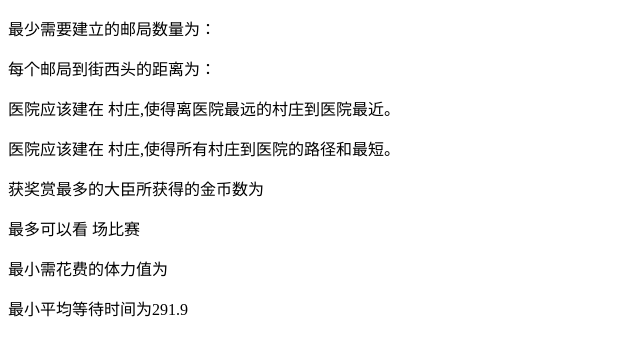
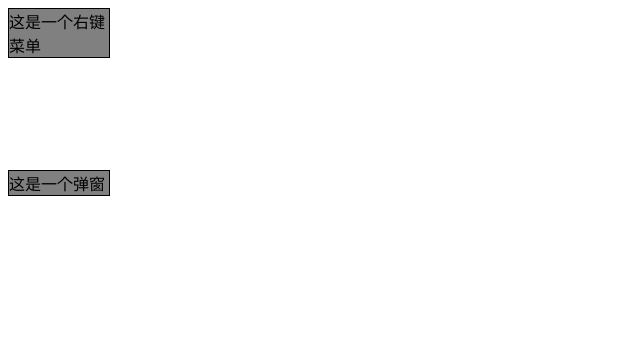
Before and after one commit to whatdfjslfjldks/vue-componentization, a Vue app in the folder vueComponentization/: page / in a window 1280 px wide. Shown: the top 356 px of the page, without its empty margins (0-640 px from the left). Built offline with nearby package versions, Linux system fonts and the light colour scheme.

Commit message:
bug:上传一个觉得有意思的bug，为什么点击确定后弹窗没有消失？提示：涉及到事件的处理模式

```diff
--- a/vueComponentization/src/App.vue
+++ b/vueComponentization/src/App.vue
@@ -1,13 +1,17 @@
 <template>
-<!-- <ContextMenu :menu="[
+<ContextMenu :menu="[
   {label:'test1'},
   {label:'test2'},
   {label:'test3'},
   {label:'test4'}
   ]" @menu-item-clicked="handleMenuItemClicked">
 <div class="test">这是一个右键菜单</div>
-</ContextMenu> -->
-  <div v-if="result">
+</ContextMenu>
+<br/><br/><br/><br/><br/><br/><br/><br/><br/>
+<Modal :title="'弹窗'" :content="'是否关闭？'">
+<div class="test">这是一个弹窗</div>
+</Modal>
+  <!-- <div v-if="result">
     <p>最少需要建立的邮局数量为：{{ result.numOfPosts }}</p>
     <p>每个邮局到街西头的距离为：</p>
     <ul>
@@ -29,56 +33,57 @@
   </div>
   <div v-if="result">
   <p>最小平均等待时间为{{ result.time }}</p>
-  </div>
+  </div> -->
 </template>
 
 <script>
 import ContextMenu from "./components/ContextMenu.vue";
-import {subjectPost} from "./utils/subjectPost.js";
-import {subjectDoctor} from "./utils/subjectDoctor.js";
-import {subjectKingGame} from "./utils/subjectKingGame.js";
-import {subjectWatchTV} from "./utils/subjectWatchTV.js";
-import {subjectAppleMerge} from "./utils/subjectAppleMerge.js";
-import {subjectWater} from "./utils/subjectWater.js";
-const MAX=Infinity;//正无穷大
+import Modal from "./components/Modal.vue";
+// import {subjectPost} from "./utils/subjectPost.js";
+// import {subjectDoctor} from "./utils/subjectDoctor.js";
+// import {subjectKingGame} from "./utils/subjectKingGame.js";
+// import {subjectWatchTV} from "./utils/subjectWatchTV.js";
+// import {subjectAppleMerge} from "./utils/subjectAppleMerge.js";
+// import {subjectWater} from "./utils/subjectWater.js";
+// const MAX=Infinity;//正无穷大
 export default{
-  data(){
-    return{
-      n:3,
-      H:[1000,1500,3500],
-      matrix:[
-    [0, MAX, 3],
-    [MAX, 0, 2],
-    [3, 2, 0]
-      ],
-      number:3,
-      goldArray:[
-        [1,1],
-        [2,3],
-        [7,4],
-        [4,6]
-      ],
-      tv:4,
-      tvTime:[
-        [0,2],
-        [2,4],
-        [1,3],
-        [123,4567]
-      ],
-      apples:[1,2,9],
-      water:[56,12,1,99,1000,234,33,55,99,812]
-    }
-  },
-  computed:{
-    result() {
-      // return subjectPost(this.n, this.H); //题目一：最佳邮局设置问题
-      // return subjectDoctor(this.matrix);//题目二、三：医院设置问题1、2
-      // return subjectKingGame(this.number,this.goldArray);//题目四：国王游戏问题
-      // return subjectWatchTV(this.tv,this.tvTime);
-      // return subjectAppleMerge(this.apples);
-      return subjectWater(this.water);
-    }
-  },
+  // data(){
+  //   return{
+  //     n:3,
+  //     H:[1000,1500,3500],
+  //     matrix:[
+  //   [0, MAX, 3],
+  //   [MAX, 0, 2],
+  //   [3, 2, 0]
+  //     ],
+  //     number:3,
+  //     goldArray:[
+  //       [1,1],
+  //       [2,3],
+  //       [7,4],
+  //       [4,6]
+  //     ],
+  //     tv:4,
+  //     tvTime:[
+  //       [0,2],
+  //       [2,4],
+  //       [1,3],
+  //       [123,4567]
+  //     ],
+  //     apples:[1,2,9],
+  //     water:[56,12,1,99,1000,234,33,55,99,812]
+  //   }
+  // },
+  // computed:{
+  //   result() {
+  //     // return subjectPost(this.n, this.H); //题目一：最佳邮局设置问题
+  //     // return subjectDoctor(this.matrix);//题目二、三：医院设置问题1、2
+  //     // return subjectKingGame(this.number,this.goldArray);//题目四：国王游戏问题
+  //     // return subjectWatchTV(this.tv,this.tvTime);
+  //     // return subjectAppleMerge(this.apples);
+  //     return subjectWater(this.water);
+  //   }
+  // },
   methods: {
   handleMenuItemClicked(selectedContent) {
     // 在这里获取到选中的内容，可以对其进行进一步处理
@@ -87,13 +92,15 @@ export default{
 },
   components:{
     ContextMenu,
+    Modal
   }
 }
 </script>
 <style scoped>
 .test{
   width: 100px;
-  height: 100px;
-  background-color: red;
+  height: auto;
+  background-color:gray;
+  border: 1px solid black;
 }
-</style>./utils/subjectDoctor.js
+</style>
--- a/vueComponentization/src/components/ContextMenu.vue
+++ b/vueComponentization/src/components/ContextMenu.vue
@@ -24,7 +24,7 @@ export default {
   props: {
     // 接受菜单项作为 prop
     menu: {
-      type: Array,
+      type: Object,
       default: () => []
     }
   },
--- /dev/null
+++ b/vueComponentization/src/components/Modal.vue
@@ -0,0 +1,76 @@
+<template>
+      <div class="overlay" v-if="visible"></div> <!-- 遮罩层 -->
+<div class="container" ref="container"  @click="visible=true">
+  <slot></slot>
+<div class="modal" v-if="visible">
+ <div class="title">{{ title }}</div>
+ <div class="content">{{ content }}</div>
+ <div class="footer">
+    <button @click.stop="visible=false">确定</button>
+ </div>
+</div>
+</div>
+</template>
+<script>
+import {ref} from 'vue';
+import {useModal} from "../utils/useModal";
+export default{
+    props:{
+        title:{
+            type:String,
+            default:''
+        },
+        content:{
+            type:String,
+            default:''
+        },
+        duration:{ //持续时间可传可不传
+            type:Number,
+        }
+    },
+    setup(){
+        const container = ref(null)
+        const visible=ref(false)
+        // const visible=useModal(container.value)
+        return {
+            container,
+            visible
+        }
+    }
+}
+</script>
+<style scoped>
+.overlay {
+  position: fixed;
+  top: 0;
+  left: 0;
+  width: 100%;
+  height: 100%;
+  background-color: rgba(0, 0, 0, 0.5); /* 半透明黑色背景 */
+  z-index: 999; /* 确保遮罩层在模态框上方 */
+}
+.modal{
+    position:fixed;
+    width: 250px;
+    height: auto;
+    /* border: 1px solid #000; */
+    background-color: aqua;
+    border-radius: 5px;
+    top: 50%;
+    left: 50%;
+    transform: translate(-50%, -50%);
+    z-index: 1000; /* 确保模态框位于遮罩层之上 */
+}
+.title{
+    text-align: center;
+}
+.content{
+    padding: 5px;
+}
+.footer{
+    display: flex;
+    justify-content: flex-end;
+    padding: 5px;
+    border-top: 1px solid #000;
+}
+</style>
--- a/vueComponentization/src/utils/useContextMenu.tsx
+++ b/vueComponentization/src/utils/useContextMenu.js
@@ -1,11 +1,10 @@
-import { onMounted,onUnmounted, ref,watchEffect } from "vue"
-
-export function useContextMenu(container:any) {
+import {ref} from "vue"
+export function useContextMenu(container) {
     const x = ref(0);
     const y = ref(0);
     const visible = ref(false);
 
-    function showMenu(e:any){
+    function showMenu(e){
         e.preventDefault();
         e.stopPropagation();
         x.value=e.clientX;
--- /dev/null
+++ b/vueComponentization/src/utils/useModal.js
@@ -0,0 +1,6 @@
+import { ref } from 'vue'
+export function useModal(container)
+{
+    const visible = ref(true);
+    return {visible}
+}
```
Also changed, not shown: 1 other file (tests, documents, lock files or other folders).
